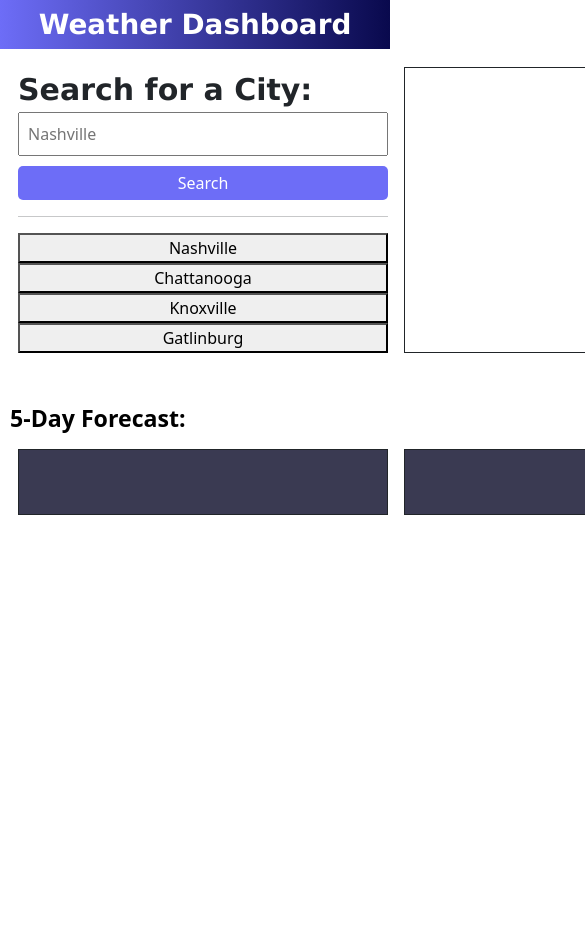
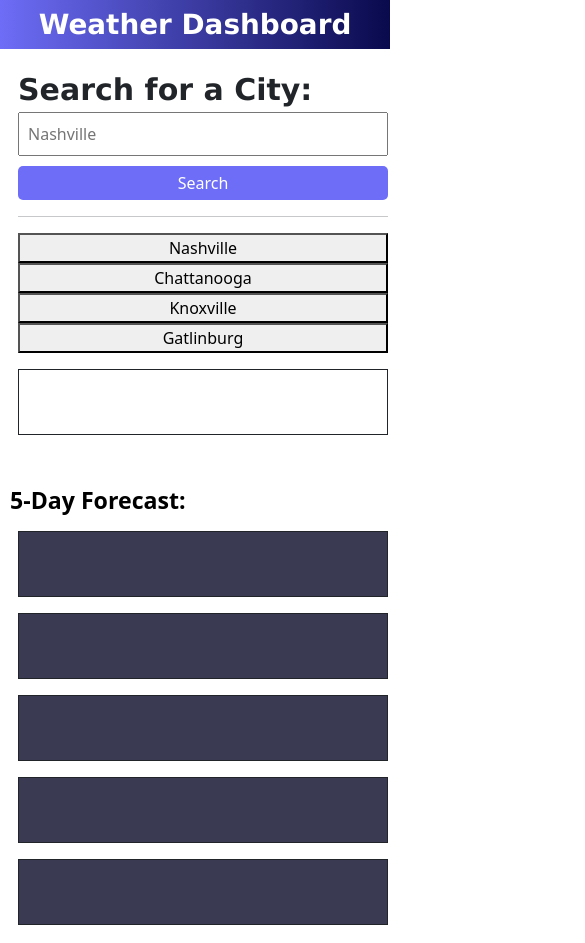
Before and after one commit to mackemo/6-weather-dashboard, a plain HTML site: page index.html in a window 390 px wide. Shown: the top 943 px of the page, 585 px wide, since content can reach past the window. Before the commit the page ends 844 px from the top, so only its background shows below. Drawn offline with nearby package versions, Linux system fonts and the light colour scheme.

Commit message:
added media queries to allow divs to stack on top of each other when screen gets smaller

```diff
--- a/assets/style.css
+++ b/assets/style.css
@@ -51,3 +51,20 @@ label {
 #icon, #ic-2, #ic-8, #ic-16, #ic-24, #ic-32 {
     font-size: 30px;
 }
+
+@media screen and (max-width: 768px) {
+    .five-day {
+        flex-direction: column;
+    }
+}
+
+@media (max-width: 1000px) {
+    .main {
+        flex-direction: column;
+    }
+
+    .main aside,
+    .main main {
+        width: 100%;
+    }
+}
--- a/index.html
+++ b/index.html
@@ -15,7 +15,7 @@
     </header>
 
 
-    <div class="main d-flex flex-row">
+    <div class="main d-flex flex-column flex-md-row">
         <aside class="col-12 col-md-6 col-lg-3 m-2">
              <div>
                 <label class="fw-bolder" for="search-input">Search for a City:</label>
@@ -46,7 +46,7 @@
         <header>
             <h3 class="text-black fw-bold">5-Day Forecast:</h3>
         </header>
-        <div class="five-day d-flex flex-row">
+        <div class="five-day d-flex flex-column flex-md-row">
             <div class="five col-12 col-md-6 col-lg-2 border border-dark m-2 p-2">
                 <h4 id="five-city-2"></h4>
                 <br> <p id="ic-2"></p>
```
